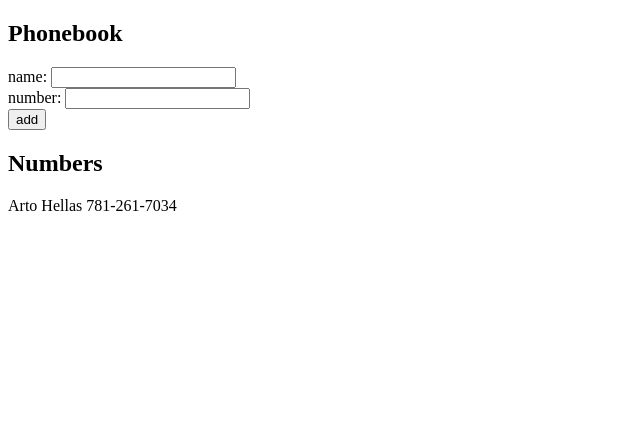
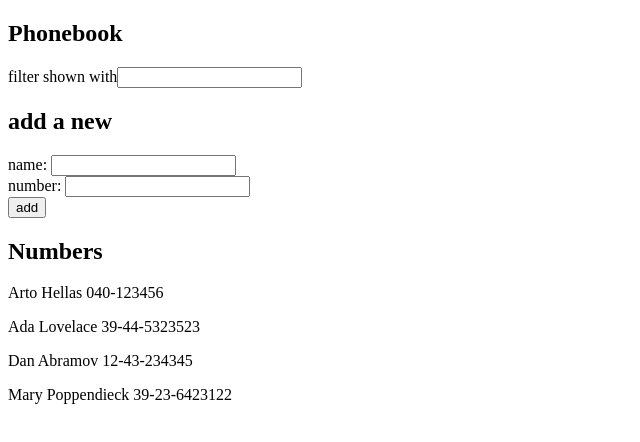
Before and after one commit to DomDomo/fullstackopen-course, a React (Create React App) app in the folder part2/phonebook/: page / in a window 1280 px wide. Shown: the top 442 px of the page, without its empty margins (0-640 px from the left). Built offline with nearby package versions, Linux system fonts and the light colour scheme.

Commit message:
Finish 2.9

```diff
--- a/part2/phonebook/src/App.js
+++ b/part2/phonebook/src/App.js
@@ -2,10 +2,18 @@ import React, { useState } from "react";
 
 const App = () => {
   const [persons, setPersons] = useState([
-    { name: "Arto Hellas", number: "781-261-7034" },
+    { name: "Arto Hellas", number: "040-123456" },
+    { name: "Ada Lovelace", number: "39-44-5323523" },
+    { name: "Dan Abramov", number: "12-43-234345" },
+    { name: "Mary Poppendieck", number: "39-23-6423122" },
   ]);
   const [newName, setNewName] = useState("");
   const [newNumber, setNewNumber] = useState("");
+  const [newSearch, setNewSearch] = useState("");
+
+  const handleSearchChange = (event) => {
+    setNewSearch(event.target.value);
+  };
 
   const handleNameChange = (event) => {
     setNewName(event.target.value);
@@ -36,9 +44,18 @@ const App = () => {
     }
   };
 
+  const numbersToShow = newSearch
+    ? persons.filter((person) =>
+        person.name.toLowerCase().startsWith(newSearch.toLowerCase())
+      )
+    : persons;
+
   return (
     <div>
       <h2>Phonebook</h2>
+      filter shown with
+      <input value={newSearch} onChange={handleSearchChange} />
+      <h2>add a new</h2>
       <form onSubmit={addPerson}>
         <div>
           name: <input value={newName} onChange={handleNameChange} />
@@ -50,7 +67,7 @@ const App = () => {
         </div>
       </form>
       <h2>Numbers</h2>
-      {persons.map((person) => (
+      {numbersToShow.map((person) => (
         <p key={person.name}>
           {person.name} {person.number}
         </p>
```
